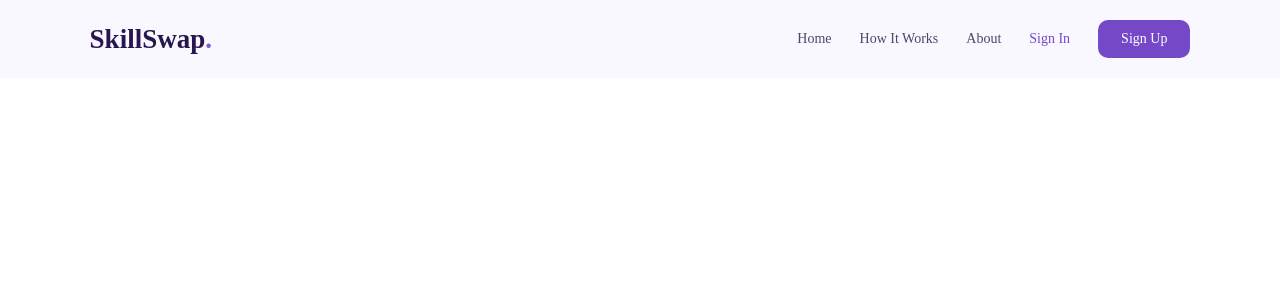
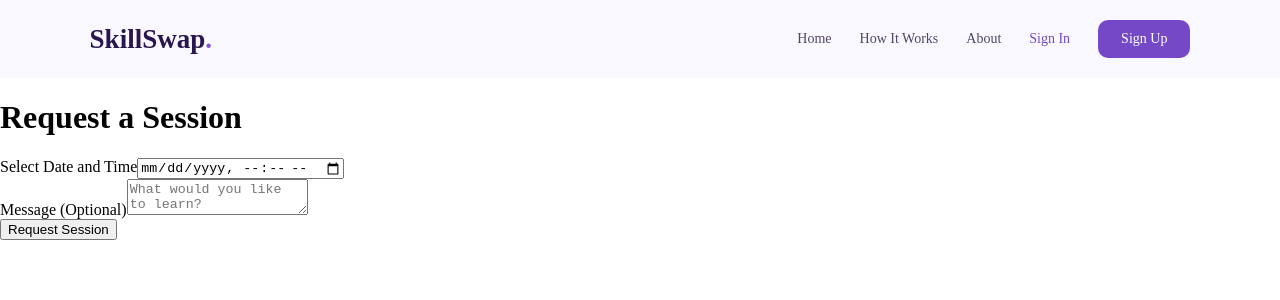
Before and after one commit to raf266/Project-3-frontend, a React (Vite) app: page /sessions/create/1 in a window 1280 px wide. Shown: the top 300 px of the page. Built offline with nearby package versions, Linux system fonts and the light colour scheme; no server answers.

Commit message:
added session request page

```diff
--- a/src/App.jsx
+++ b/src/App.jsx
@@ -12,6 +12,7 @@ import ExploreSkills from "./pages/ExploreSkills";
 import AddSkill from "./pages/AddSkill";
 import SkillDetails from "./pages/SkillDetails";
 import EditSkill from "./pages/EditSkill";
+import SessionRequest from "./pages/SessionRequest"
 
 function App() {
   function getUserFromToken() {
@@ -72,6 +73,8 @@ function App() {
           path="/skills/:id/edit"
           element={user ? <EditSkill /> : <Navigate to="/sign-in" />}
         />
+
+        <Route path="/sessions/create/:skillId" element={<SessionRequest />} />
       </Routes>
     </div>
   );
--- /dev/null
+++ b/src/pages/SessionRequest.jsx
@@ -0,0 +1,82 @@
+
+import { useState } from "react"
+import { useNavigate, useParams } from "react-router"
+import axios from "axios"
+
+function CreateSession() {
+  const { skillId } = useParams()
+  const navigate = useNavigate()
+
+  const [date, setDate] = useState("")
+  const [message, setMessage] = useState("")
+  const [error, setError] = useState("")
+  const [loading, setLoading] = useState(false)
+
+  async function handleSubmit(event) {
+    event.preventDefault()
+    setError("")
+    setLoading(true)
+
+    try {
+      const token = localStorage.getItem("token")
+
+      await axios.post(
+        `${import.meta.env.VITE_API_URL}/sessions`,
+        {
+          skillId,
+          date,
+          message
+        },
+        {
+          headers: {
+            Authorization: `Bearer ${token}`
+          }
+        }
+      )
+
+      navigate("/my-sessions")
+    } catch (error) {
+      setError(
+        error.response?.data?.message || "Failed to create session"
+      )
+    } finally {
+      setLoading(false)
+    }
+  }
+
+  return (
+    <div>
+      <h1>Request a Session</h1>
+
+      <form onSubmit={handleSubmit}>
+        <div>
+          <label>Select Date and Time</label>
+          <input
+            type="datetime-local"
+            value={date}
+            min={new Date(Date.now() - new Date().getTimezoneOffset() * 60000).toISOString().slice(0, 16)}
+            onChange={(event) => setDate(event.target.value)}
+            required
+          />
+        </div>
+
+        <div>
+          <label>Message (Optional)</label>
+          <textarea
+            value={message}
+            onChange={(event) => setMessage(event.target.value)}
+            placeholder="What would you like to learn?"
+          />
+        </div>
+
+        {error && <p>{error}</p>}
+
+        <button type="submit" disabled={loading}>
+          {loading ? "Submitting..." : "Request Session"}
+        </button>
+      </form>
+    </div>
+  )
+}
+
+export default CreateSession
```
